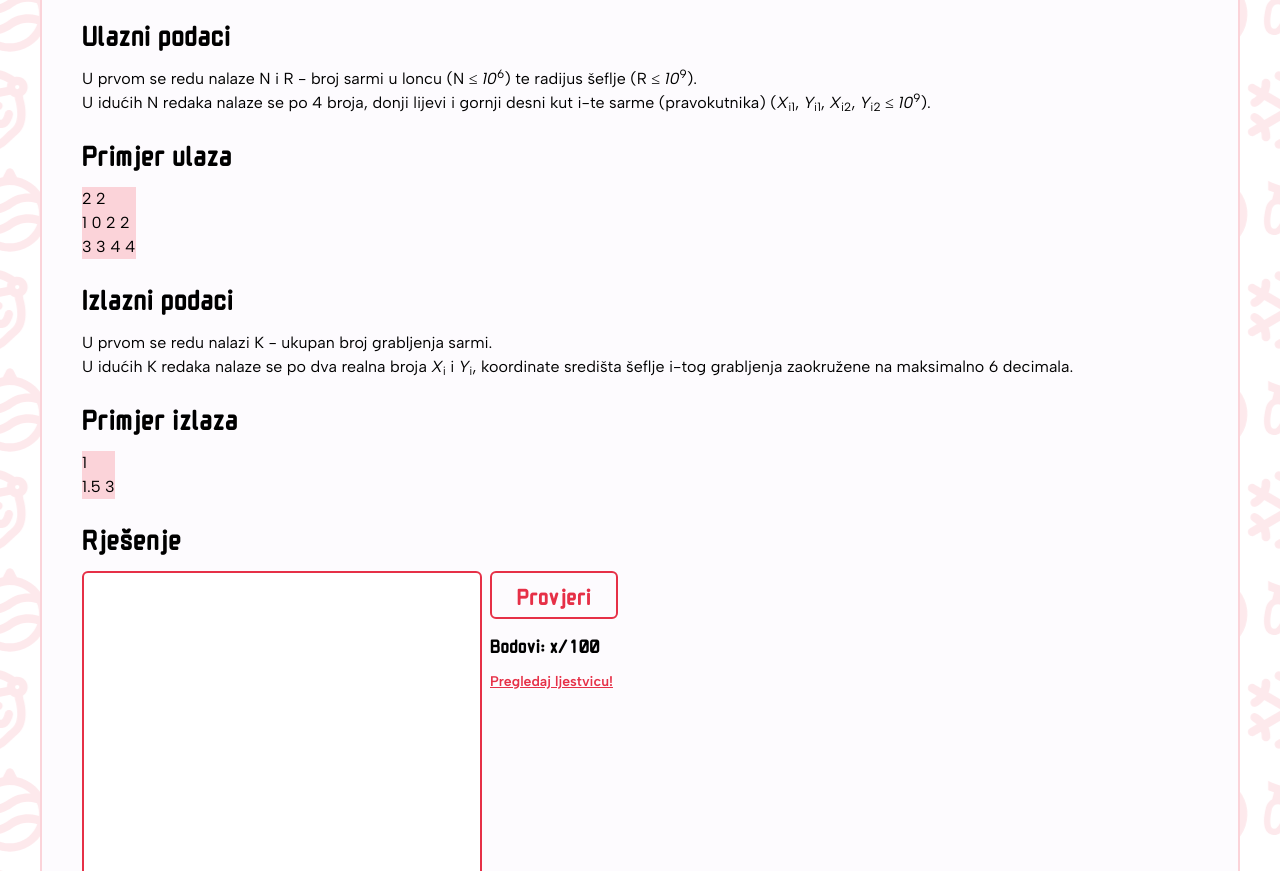
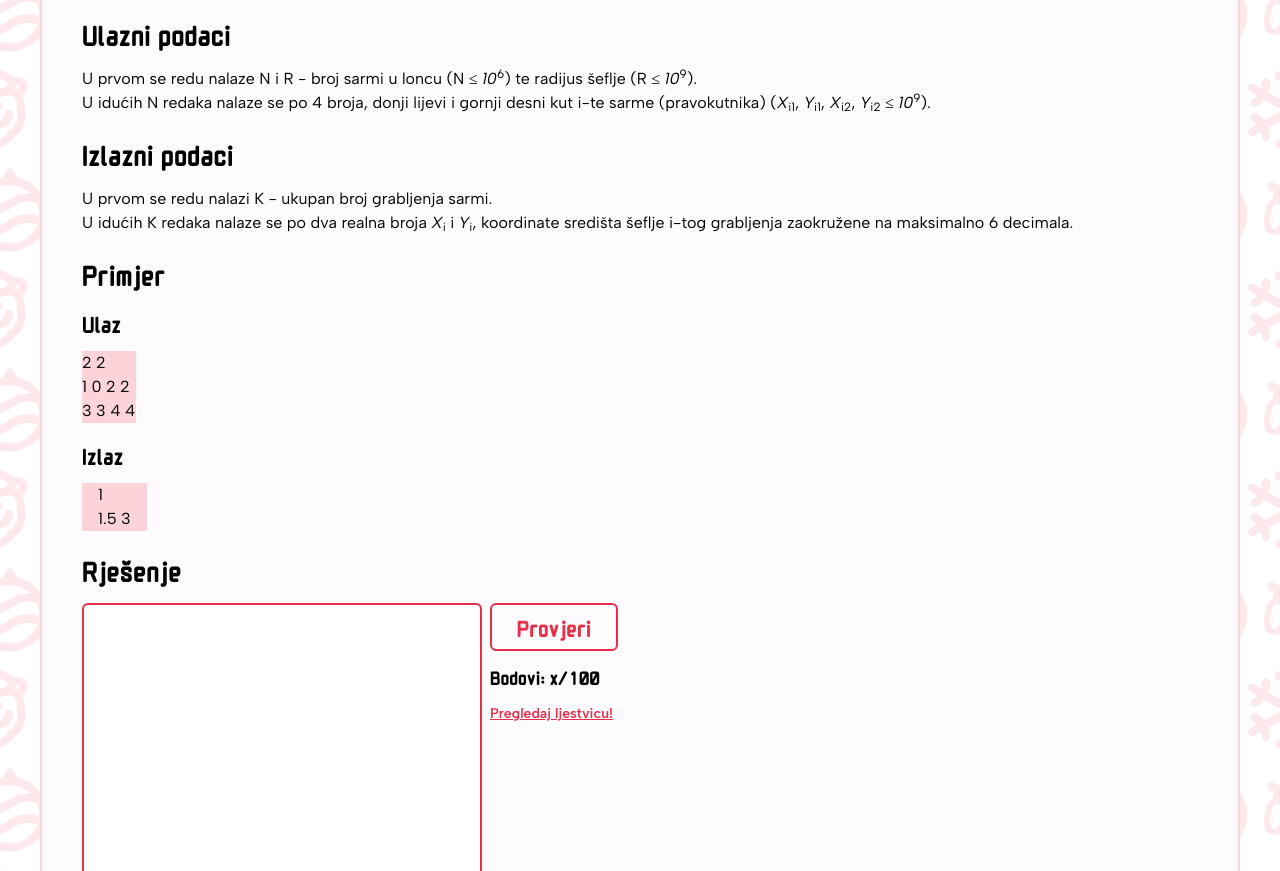
Before and after one commit to x-fer/dosasce-2023-web, a React (Vite) app: page /problem/1 in a window 1280 px wide. Shown: the part 900-1771 px from the top of the page. Built offline with nearby package versions, Linux system fonts and the light colour scheme; no server answers.

Commit message:
Fix za maju 2

```diff
--- a/src/components/Title.tsx
+++ b/src/components/Title.tsx
@@ -1,15 +1,16 @@
 import { cn } from '@/utils/utils'
 import { ReactNode } from 'react'
 
-type titleType = 'title' | 'subtitle'
+type titleType = 'title' | 'subtitle' | 'subtitle2'
+
 const Title = ({ type, children, className }: { type: titleType; children: ReactNode; className?: string }) => {
   return (
     <p
       className={cn(
         className,
-        type === 'title'
-          ? 'mb-6 text-3xl md:mb-10 md:text-4xl lg:text-5xl'
-          : 'mb-4 mt-5 text-xl md:text-2xl lg:text-3xl'
+        type === 'title' && 'mb-6 text-3xl md:mb-10 md:text-4xl lg:text-5xl',
+        type === 'subtitle' && 'mb-4 mt-5 text-xl md:text-2xl lg:text-3xl',
+        type === 'subtitle2' && 'mb-3 mt-4 text-lg md:text-xl lg:text-2xl'
       )}
     >
       {children}
--- a/src/screens/problems/FirstProblem.tsx
+++ b/src/screens/problems/FirstProblem.tsx
@@ -48,12 +48,6 @@ const FirstProblem = () => {
             <sub>i2</sub> ≤ <var>10</var>
             <sup>9</sup>).
           </p>
-          <Title type="subtitle">Primjer ulaza</Title>
-          <pre className="paragraph w-max bg-light-red">
-            {`2 2
-1 0 2 2
-3 3 4 4`}
-          </pre>
           <Title type="subtitle">Izlazni podaci</Title>
           <p className="paragraph">
             U prvom se redu nalazi K - ukupan broj grabljenja sarmi.
@@ -62,8 +56,16 @@ const FirstProblem = () => {
             <sub>i</sub>, koordinate središta šeflje i-tog grabljenja zaokružene na maksimalno 6 decimala.
           </p>
 
-          <Title type="subtitle">Primjer izlaza</Title>
-          <pre className="paragraph paragraph w-max bg-light-red">
+          <Title type="subtitle">Primjer</Title>
+          <Title type="subtitle2">Ulaz</Title>
+          <pre className="paragraph w-max bg-light-red">
+            {`2 2
+1 0 2 2
+3 3 4 4`}
+          </pre>
+
+          <Title type="subtitle2">Izlaz</Title>
+          <pre className="paragraph paragraph w-max bg-light-red px-4">
             {`1
 1.5 3`}
           </pre>
```
